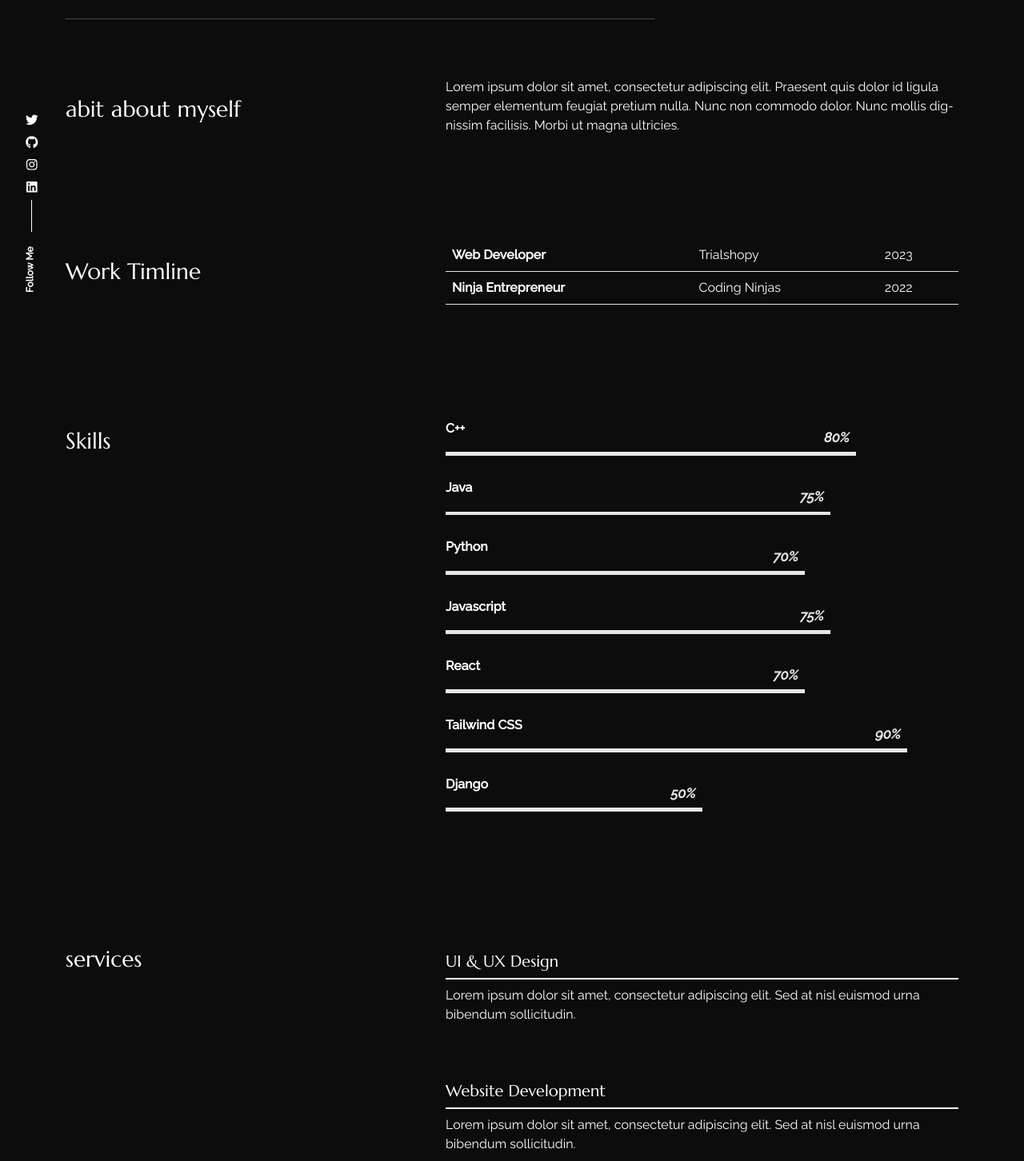
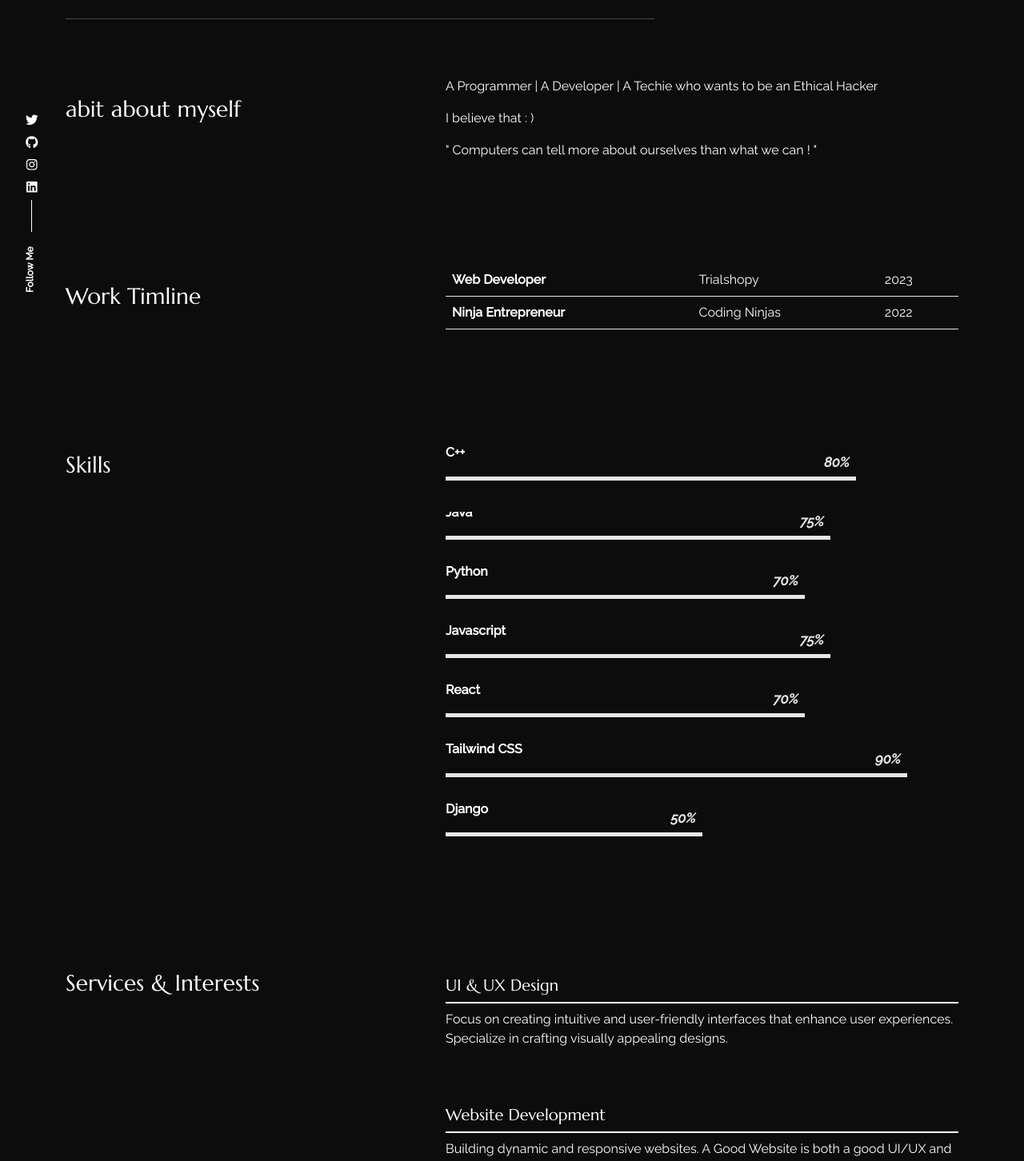
Before and after one commit to Z3RO-O/Portfolio, a React (Create React App) app: page /about in a window 1280 px wide. Shown: the part 160-1612 px from the top of the page at 80% size. Built offline with nearby package versions, Linux system fonts and the light colour scheme.

Commit message:
Email Service & About section

```diff
--- a/public/index.html
+++ b/public/index.html
@@ -6,7 +6,7 @@
     <link rel="icon" href="%PUBLIC_URL%/favicon.ico" />
     <meta name="viewport" content="width=device-width, initial-scale=1" />
     <meta name="theme-color" content="#000000" />
-    <meta name="author" content="John Doe">
+    <meta name="author" content="Vaibhav Singh">
     <link rel="preconnect" href="https://fonts.gstatic.com">
     <link rel="preconnect" href="https://fonts.gstatic.com">
     <link href="https://fonts.googleapis.com/css2?family=Marcellus&display=swap" rel="stylesheet">
--- a/src/content_option.js
+++ b/src/content_option.js
@@ -21,8 +21,11 @@ const introdata = {
 
 const dataabout = {
   title: "abit about myself",
-  aboutme:
-    "Lorem ipsum dolor sit amet, consectetur adipiscing elit. Praesent quis dolor id ligula semper elementum feugiat pretium nulla. Nunc non commodo dolor. Nunc mollis dignissim facilisis. Morbi ut magna ultricies.",
+  aboutme: [
+    "A Programmer | A Developer | A Techie who wants to be an Ethical Hacker",
+    "I believe that : )",
+    '" Computers can tell more about ourselves than what we can ! "',
+  ],
 };
 const worktimeline = [
   {
@@ -77,60 +80,23 @@ const services = [
   {
     title: "UI & UX Design",
     description:
-      "Lorem ipsum dolor sit amet, consectetur adipiscing elit. Sed at nisl euismod urna bibendum sollicitudin.",
+      "Focus on creating intuitive and user-friendly interfaces that enhance user experiences. Specialize in crafting visually appealing designs.",
   },
   {
     title: "Website Development",
     description:
-      "Lorem ipsum dolor sit amet, consectetur adipiscing elit. Sed at nisl euismod urna bibendum sollicitudin.",
+      "Building dynamic and responsive websites. A Good Website is both a good UI/UX and the functionality it offers.",
   },
   {
-    title: "Wordpress Design",
+    title: "Ethical Hacking & CTFs",
     description:
-      "Lorem ipsum dolor sit amet, consectetur adipiscing elit. Sed at nisl euismod urna bibendum sollicitudin.",
+      "As an aspiring Cybersecurity Enthusiast, I have been passionately exploring the world of ethical hacking and actively engaging in Capture The Flag (CTF) events to enhance my skills and knowledge in cybersecurity challenges.",
   },
 ];
 
 const dataportfolio = [
   {
     img: "https://picsum.photos/400/?grayscale",
-    description:
-      "The wisdom of life consists in the elimination of non-essentials.",
-    link: "#",
-  },
-  {
-    img: "https://picsum.photos/400/800/?grayscale",
-    description:
-      "The wisdom of life consists in the elimination of non-essentials.",
-    link: "#",
-  },
-  {
-    img: "https://picsum.photos/400/?grayscale",
-    description:
-      "The wisdom of life consists in the elimination of non-essentials.",
-    link: "#",
-  },
-  {
-    img: "https://picsum.photos/400/600/?grayscale",
-    description:
-      "The wisdom of life consists in the elimination of non-essentials.",
-    link: "#",
-  },
-  {
-    img: "https://picsum.photos/400/300/?grayscale",
-    description:
-      "The wisdom of life consists in the elimination of non-essentials.",
-    link: "#",
-  },
-  {
-    img: "https://picsum.photos/400/700/?grayscale",
-    description:
-      "The wisdom of life consists in the elimination of non-essentials.",
-    link: "#",
-  },
-
-  {
-    img: "https://picsum.photos/400/600/?grayscale",
     description:
       "The wisdom of life consists in the elimination of non-essentials.",
     link: "#",
@@ -147,37 +113,19 @@ const dataportfolio = [
       "The wisdom of life consists in the elimination of non-essentials.",
     link: "#",
   },
-  {
-    img: "https://picsum.photos/400/550/?grayscale",
-    description:
-      "The wisdom of life consists in the elimination of non-essentials.",
-    link: "#",
-  },
-  {
-    img: "https://picsum.photos/400/?grayscale",
-    description:
-      "The wisdom of life consists in the elimination of non-essentials.",
-    link: "#",
-  },
-  {
-    img: "https://picsum.photos/400/700/?grayscale",
-    description:
-      "The wisdom of life consists in the elimination of non-essentials.",
-    link: "#",
-  },
 ];
 
 const contactConfig = {
-  YOUR_EMAIL: "vvaibhavsingh.0.com",
+  YOUR_EMAIL: "vvaibhavsingh.0@gmail.com",
   YOUR_FONE: "+91 7839271574",
   description:
     "If you have a project that you need help with, or if you just want to chat about hacking, I'd love to hear from you.",
   description2: "You can reach me by email or by phone.",
   // creat an emailjs.com account
   // check out this tutorial https://www.emailjs.com/docs/examples/reactjs/
-  YOUR_SERVICE_ID: "service_id",
-  YOUR_TEMPLATE_ID: "template_id",
-  YOUR_USER_ID: "user_id",
+  YOUR_SERVICE_ID: "service_pklek2g",
+  YOUR_TEMPLATE_ID: "template_1q4071q",
+  YOUR_USER_ID: "9IO0HwB_rw11nrq2B",
 };
 
 const socialprofils = {
--- a/src/pages/about/index.js
+++ b/src/pages/about/index.js
@@ -31,7 +31,9 @@ export const About = () => {
           </Col>
           <Col lg="7" className="d-flex align-items-center">
             <div>
-              <p>{dataabout.aboutme}</p>
+              <p>{dataabout.aboutme[0]}</p>
+              <p>{dataabout.aboutme[1]}</p>
+              <p>{dataabout.aboutme[2]}</p>
             </div>
           </Col>
         </Row>
@@ -81,7 +83,7 @@ export const About = () => {
         </Row>
         <Row className="sec_sp">
           <Col lang="5">
-            <h3 className="color_sec py-4">services</h3>
+            <h3 className="color_sec py-4">Services & Interests</h3>
           </Col>
           <Col lg="7">
             {services.map((data, i) => {
```
Also changed, not shown: 1 other file (tests, documents, lock files or other folders).
